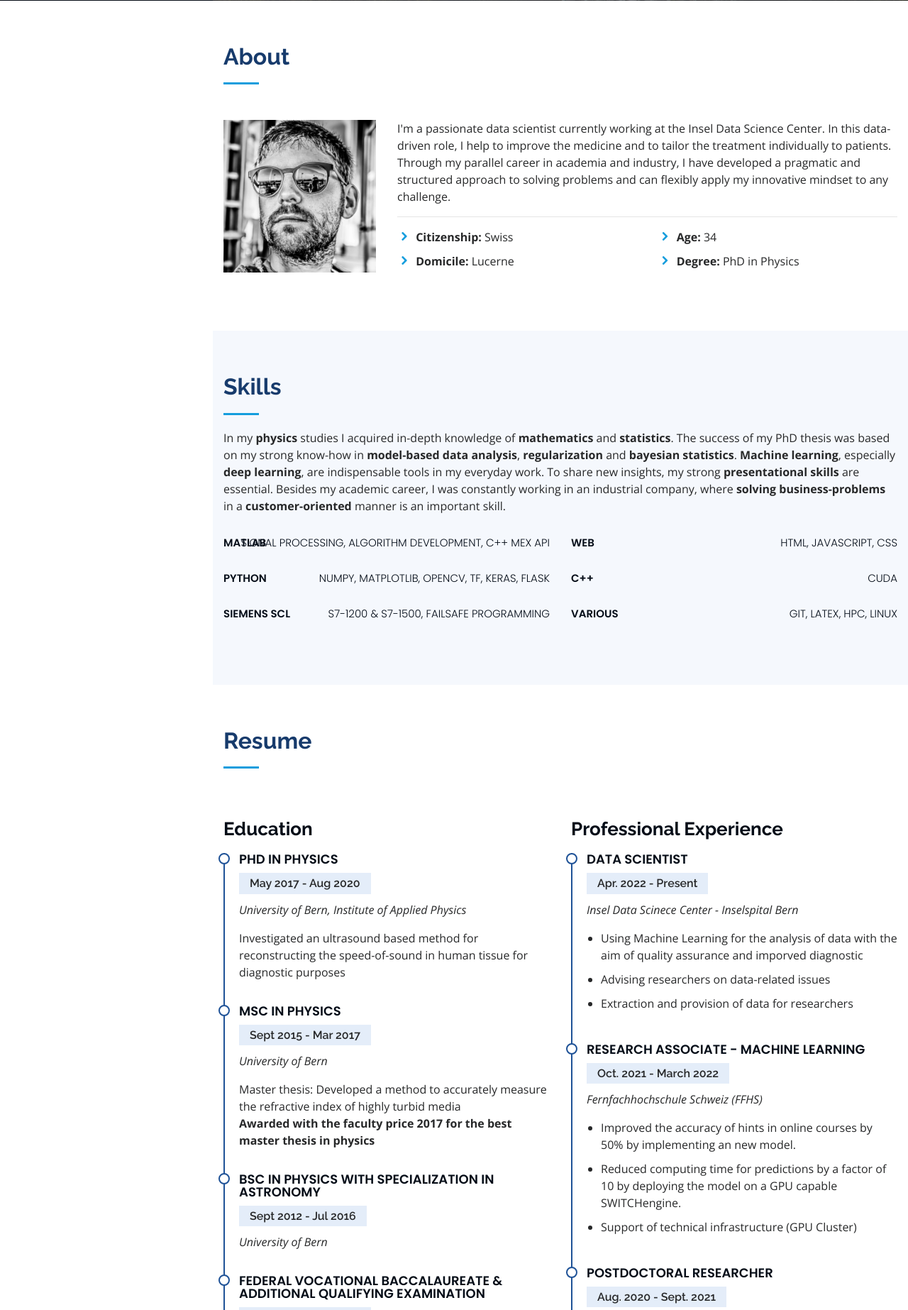
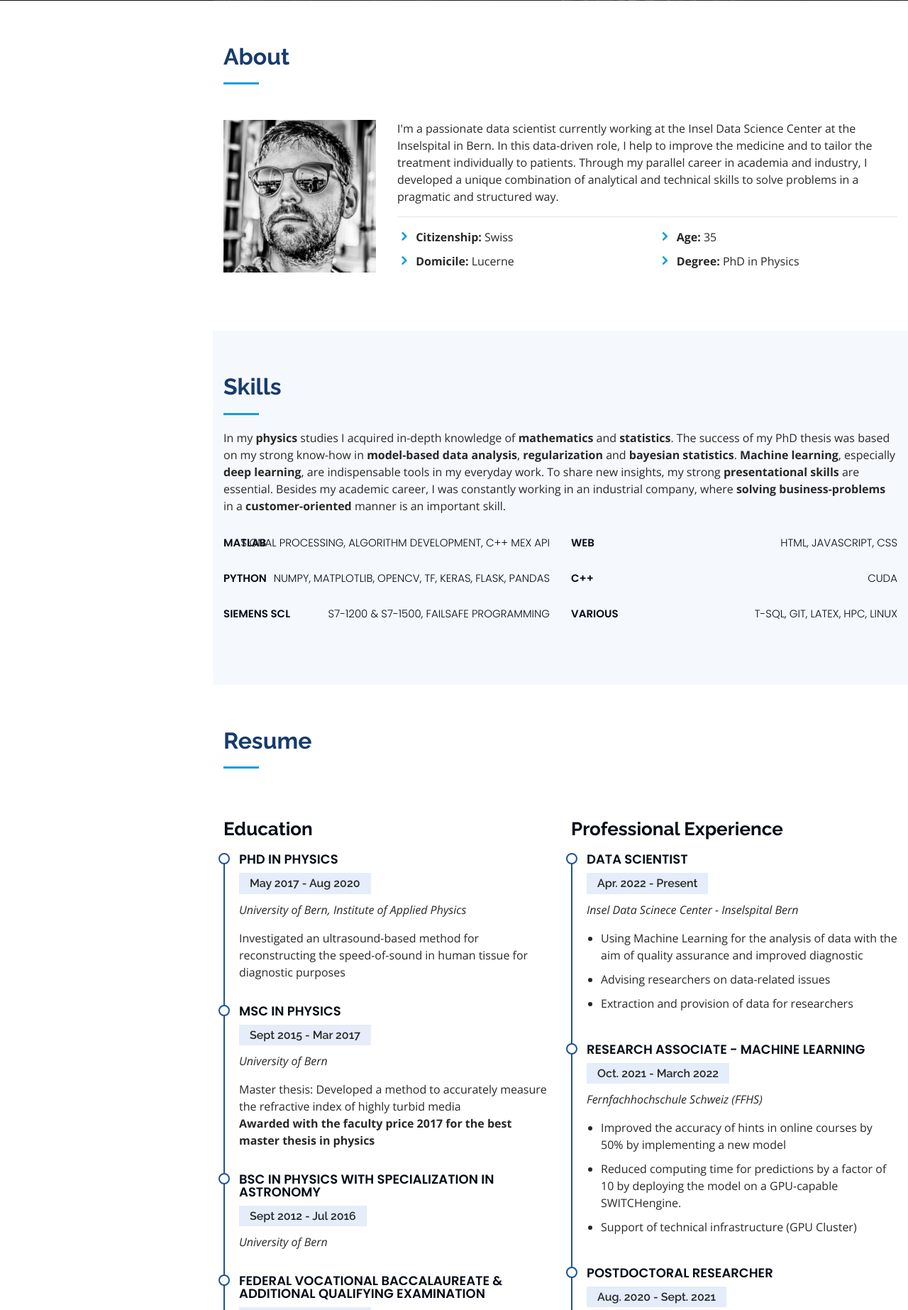
Before and after one commit to PatrickStaehli/portfolio_website, a Flask app: page / in a window 1280 px wide. Shown: the part 799-2645 px from the top of the page at 71% size. Run offline with Flask 2, Linux system fonts and the light colour scheme; some libraries are stand-ins or nearby versions.

Commit message:
Update skills and remove typos

```diff
--- a/webapp/templates/index.html
+++ b/webapp/templates/index.html
@@ -88,8 +88,8 @@
             <img src="static/assets/img/profile-img.jpg" class="img-fluid" alt="">
           </div>
           <div class="col-lg-9 pt-12 pt-lg-0 content" data-aos="fade-left">
-			<p>I'm a passionate data scientist currently working at the Insel Data Science Center. In this data-driven role, I help to improve the medicine and to tailor the treatment individually to patients.
-        Through my parallel career in academia and industry, I have developed a pragmatic and structured approach to solving problems and can flexibly apply my innovative mindset to any challenge.
+			<p>I'm a passionate data scientist currently working at the Insel Data Science Center at the Inselspital in Bern. In this data-driven role, I help to improve the medicine and to tailor the treatment
+        individually to patients. Through my parallel career in academia and industry, I developed a unique combination of analytical and technical skills to solve problems in a pragmatic and structured way.
       </p>
 			<hr>
             <div class="row">
@@ -101,7 +101,7 @@
               </div>
               <div class="col-lg-6">
                 <ul>
-                  <li><i class="icofont-rounded-right"></i> <strong>Age:</strong> 34</li>
+                  <li><i class="icofont-rounded-right"></i> <strong>Age:</strong> 35</li>
                   <li><i class="icofont-rounded-right"></i> <strong>Degree:</strong> PhD in Physics</li>
                 </ul>
               </div>
@@ -131,7 +131,7 @@
             </div>
 
             <div class="progress">
-              <span class="skill">Python <i class="subskill"> numpy, matplotlib, opencv, TF, keras, flask </i></span>
+              <span class="skill">Python <i class="subskill"> numpy, matplotlib, opencv, TF, keras, flask, pandas </i></span>
             </div>
 
 			<div class="progress">
@@ -148,7 +148,7 @@
               <span class="skill">C++<i class="subskill">CUDA</i></span>
             </div>
             <div class="progress">
-              <span class="skill">Various <i class="subskill">git, LaTeX, HPC, Linux</i> </span>
+              <span class="skill">Various <i class="subskill">T-SQL, git, LaTeX, HPC, Linux</i> </span>
             </div>
 
           </div>
@@ -173,7 +173,7 @@
               <h4>PhD in Physics</h4>
               <h5>May 2017 - Aug 2020</h5>
               <p><em>University of Bern, Institute of Applied Physics</em></p>
-              <p>Investigated an ultrasound based method for reconstructing the speed-of-sound in human tissue for diagnostic purposes</p>
+              <p>Investigated an ultrasound-based method for reconstructing the speed-of-sound in human tissue for diagnostic purposes</p>
             </div>
             <div class="resume-item">
               <h4>MSc in Physics </h4>
@@ -205,7 +205,7 @@
               <h5>Apr. 2022 - Present</h5>
               <p><em>Insel Data Scinece Center - Inselspital Bern</em></p>
               <ul>
-                <li>Using Machine Learning for the analysis of data with the aim of quality assurance and imporved diagnostic</li>
+                <li>Using Machine Learning for the analysis of data with the aim of quality assurance and improved diagnostic</li>
                 <li>Advising researchers on data-related issues</li>
                 <li>Extraction and provision of data for researchers</li>
               </ul>
@@ -215,8 +215,8 @@
               <h5>Oct. 2021 - March 2022</h5>
               <p><em>Fernfachhochschule Schweiz (FFHS)</em></p>
               <ul>
-                <li>Improved the accuracy of hints in online courses by 50% by implementing an new model.</li>
-                <li>Reduced computing time for predictions by a factor of 10 by deploying the model on a GPU capable SWITCHengine.</li>
+                <li>Improved the accuracy of hints in online courses by 50% by implementing a new model</li>
+                <li>Reduced computing time for predictions by a factor of 10 by deploying the model on a GPU-capable SWITCHengine.</li>
                 <li>Support of technical infrastructure (GPU Cluster)</li>
               </ul>
             </div>
@@ -227,7 +227,7 @@
               <p>Research focus:<p>
               <p>Improving the diagnostic accuracy of ultrasound-based speed-of-sound imaging
               <ul>
-                <li>Reducing noise-realted artifacts using deep-learning methods</li>
+                <li>Reducing noise-related artifacts using deep-learning methods</li>
                 <li>Semantic segmentation of liver ultrasound images based on U-Net-like CNN</li>
                 <li>Creating ethics applications and managing research projects</li>
                 <li>Supervision of students</li>
@@ -240,7 +240,7 @@
               <p><em>Gersag Krantechnik AG</em></p>
               <ul>
                 <li>Developed PLC-Software for semi-automated industrial cranes</li>
-                <li>Enabled a more efficient commissioning and maintenance by developing a configuration and analysis tool for cranes</li>
+                <li>Enabled more efficient commissioning and maintenance by developing a configuration and analysis tool for cranes</li>
                 <li>Leading a team of four electricians (ad interim)</li>
                 <li>Client consulting & preparation of offers</li>
 				        <li>Various electrical installations on cranes</li>
```
